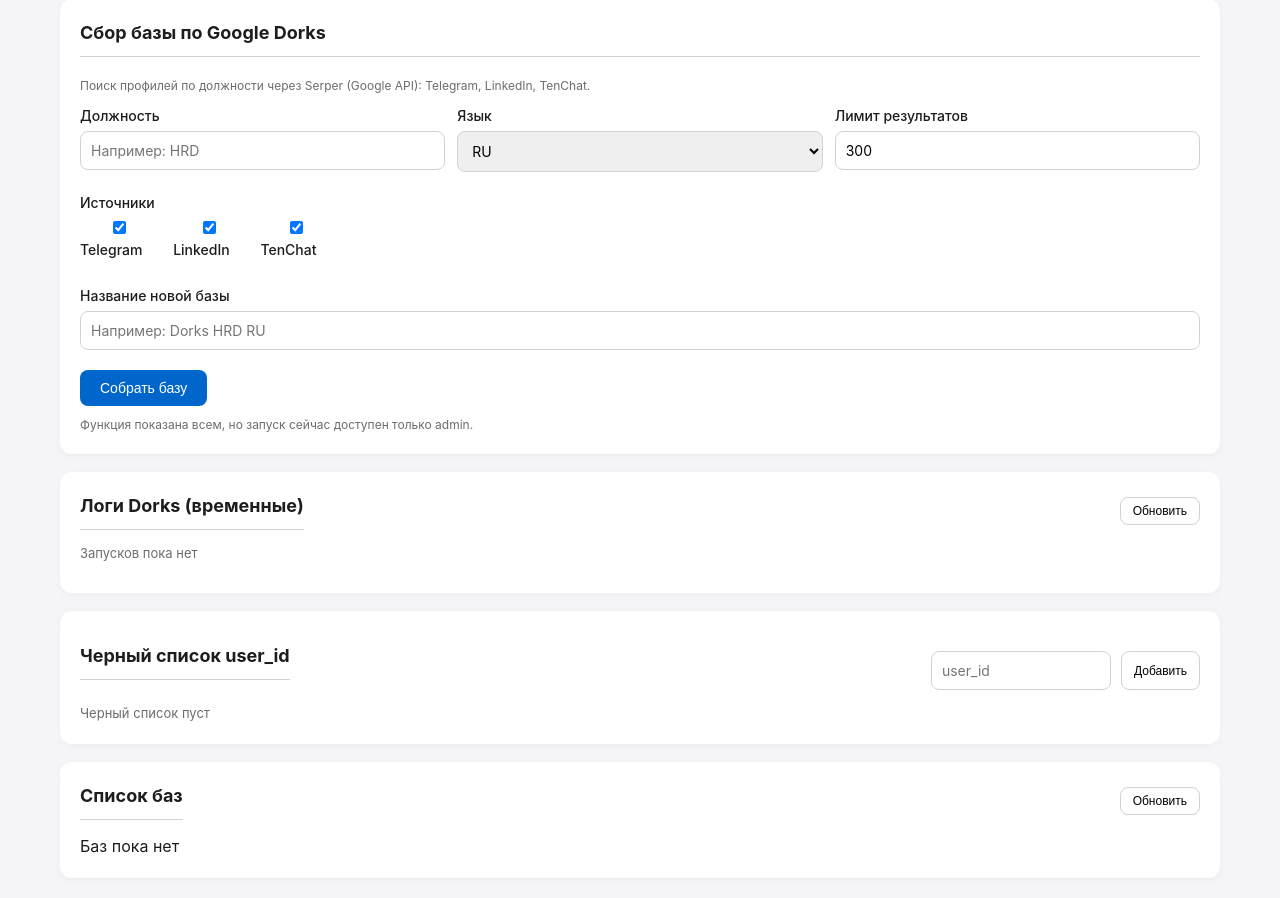
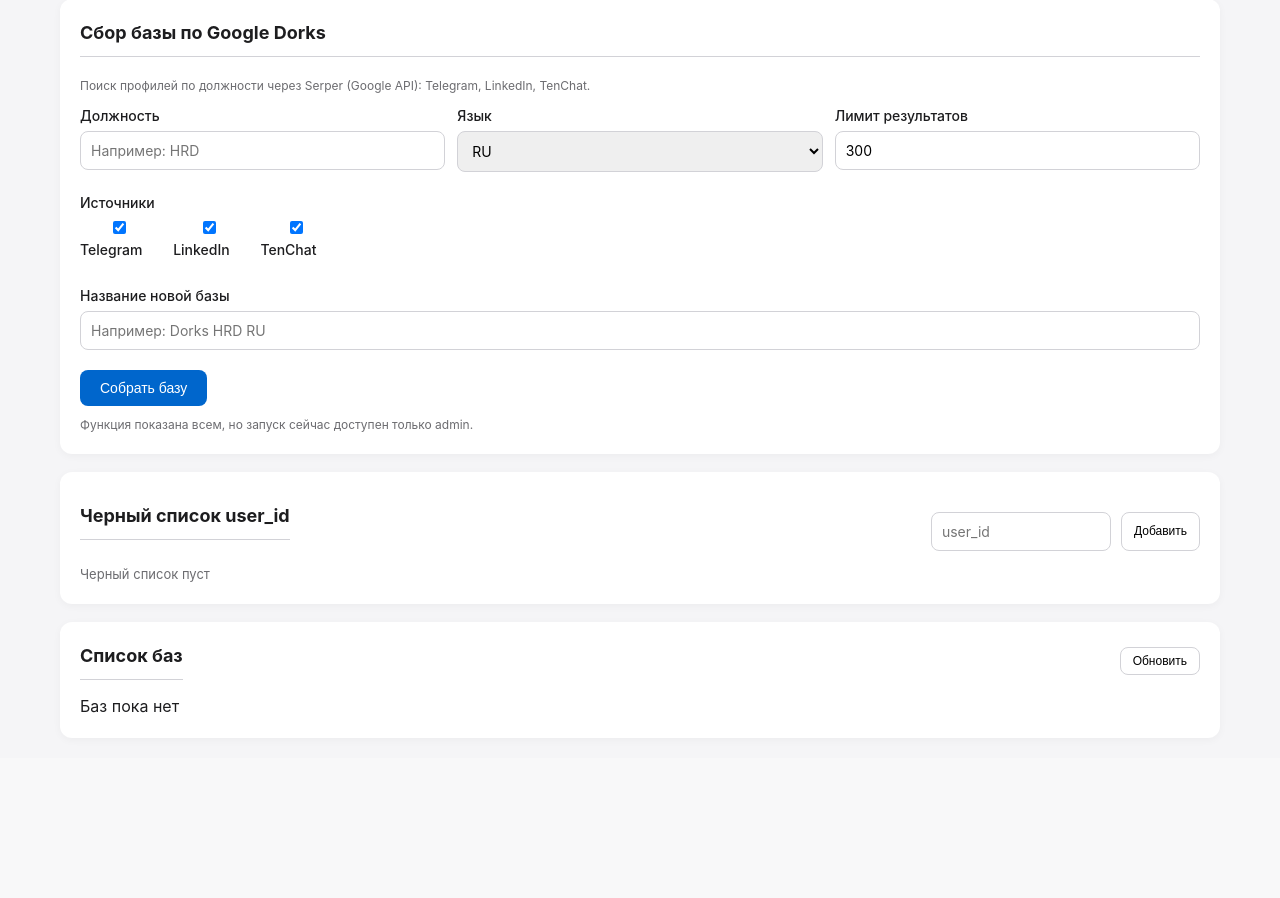
Before and after one commit to soloviev-vladislav/tg-outreacher, a Flask app: page /bases in a window 1280 px wide. Shown: the part 678-1576 px from the top of the page. After the commit the page ends 1391 px from the top, so only its background shows below. Run offline with Flask 3, Linux system fonts and the light colour scheme; the visitor is signed in with stand-in values (Sample User, id 1); data comes from the database, SQL or seed files in the repository; data that the repository does not hold is empty.

Commit message:
chore: remove dorks logs block from bases UI

```diff
--- a/static/bases.js
+++ b/static/bases.js
@@ -6,7 +6,7 @@
 document.addEventListener('DOMContentLoaded', async () => {
     setupHandlers();
     setupDorksControls();
-    await Promise.all([loadBases(), loadBlacklist(), loadDorksRuns()]);
+    await Promise.all([loadBases(), loadBlacklist()]);
 });
 
 function setupHandlers() {
@@ -17,7 +17,6 @@
     });
     document.getElementById('parseChatBtn')?.addEventListener('click', parseChatToBase);
     document.getElementById('runDorksBtn')?.addEventListener('click', runDorksCollection);
-    document.getElementById('reloadDorksRunsBtn')?.addEventListener('click', loadDorksRuns);
 
     const uploadArea = document.getElementById('baseUploadArea');
     const fileInput = document.getElementById('baseFileInput');
@@ -310,7 +309,7 @@
     status.textContent = `Готово: imported ${data.imported || 0}, skipped ${data.skipped || 0}, dedup ${data.dedup_total || 0}`;
     document.getElementById('dorkPositionInput').value = '';
     document.getElementById('dorkBaseNameInput').value = '';
-    await Promise.all([loadBases(), loadDorksRuns()]);
+    await loadBases();
 }
 
 async function loadDorksRuns() {
--- a/templates/bases.html
+++ b/templates/bases.html
@@ -119,19 +119,6 @@
                 Функция показана всем, но запуск сейчас доступен только admin.
             </div>
         </div>
-        {% if current_user and current_user.role == 'admin' %}
-        <div class="card" style="margin-bottom: 18px;">
-            <div class="panel-head">
-                <h2 class="section-title" style="margin:0;">Логи Dorks (временные)</h2>
-                <button id="reloadDorksRunsBtn" class="btn btn-small">Обновить</button>
-            </div>
-            <div id="dorksRunsList" style="margin-top: 10px;">
-                <div class="empty-state">Загрузка...</div>
-            </div>
-            <div id="dorksRunDetails" style="margin-top: 10px;"></div>
-        </div>
-        {% endif %}
-
         <div class="card" style="margin-bottom: 18px;">
             <div class="panel-head">
                 <h2 class="section-title" style="margin:0;">Черный список user_id</h2>
```
